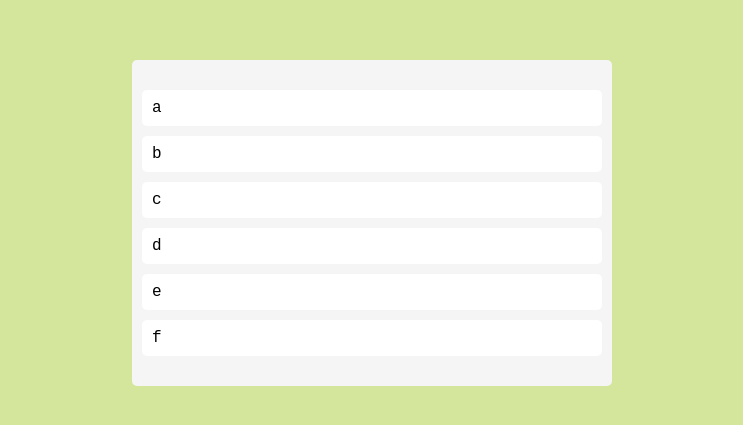
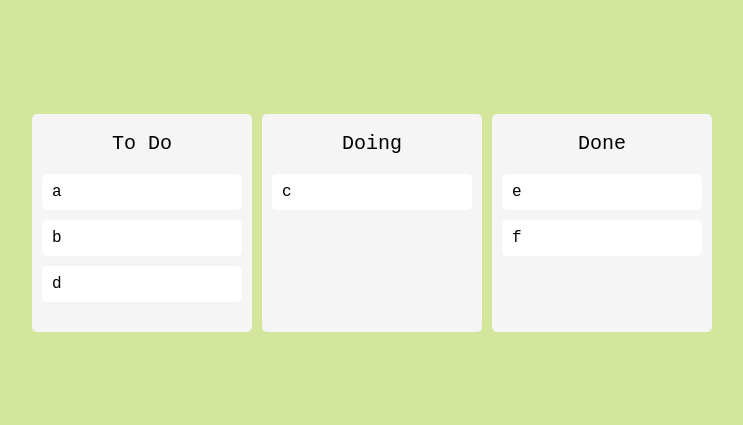
Before and after one commit to seungmin-dev/trelloApp, a React (Create React App) app: page / in a window 1280 px wide. Shown: the part 177-602 px from the top of the page, without its empty margins (268-1011 px from the left). Built offline with nearby package versions, Linux system fonts and the light colour scheme.

Commit message:
same board movement

```diff
--- a/src/App.tsx
+++ b/src/App.tsx
@@ -1,17 +1,12 @@
-import {
-  DragDropContext,
-  Draggable,
-  Droppable,
-  DropResult,
-} from "react-beautiful-dnd";
+import { DragDropContext, DropResult } from "react-beautiful-dnd";
 import { useRecoilState } from "recoil";
 import styled from "styled-components";
 import { toDoState } from "./atoms";
-import DraggableCard from "./Components/DraggableCard";
+import Board from "./Components/Board";
 
 const Wrapper = styled.div`
   display: flex;
-  max-width: 480px;
+  max-width: 680px;
   width: 100%;
   margin: 0 auto;
   justify-content: center;
@@ -22,32 +17,25 @@
 const Boards = styled.div`
   display: grid;
   width: 100%;
-  grid-template-columns: repeat(1, 1fr);
-`;
-
-const Board = styled.div`
-  padding: 20px 10px;
-  padding-top: 30px;
-  background-color: ${(props) => props.theme.boardColor};
-  border-radius: 5px;
-  min-height: 200px;
+  gap: 10px;
+  grid-template-columns: repeat(3, 1fr);
 `;
 
 const toDos = ["a", "b", "c", "d", "e", "f"];
 
 function App() {
   const [toDos, setToDos] = useRecoilState(toDoState);
-  const onDragEnd = ({ draggableId, destination, source }: DropResult) => {
-    if (!destination) return;
-
-    setToDos((oldToDos) => {
-      const toDosCopy = [...oldToDos];
-      // 1) Delete item on source.index
-      toDosCopy.splice(source.index, 1);
-      // 2) Put back the item on the destination.index
-      toDosCopy.splice(destination?.index, 0, draggableId);
-      return toDosCopy;
-    });
+  const onDragEnd = (info: DropResult) => {
+    const { destination, draggableId, source } = info;
+    if (destination?.droppableId === source.droppableId) {
+      // same board movement.
+      setToDos((allBoards) => {
+        const boardCopy = [...allBoards[source.droppableId]];
+        boardCopy.splice(source.index, 1);
+        boardCopy.splice(destination.index, 0, draggableId);
+        return { ...allBoards, [source.droppableId]: boardCopy };
+      });
+    }
   };
   return (
     <DragDropContext onDragEnd={onDragEnd}>
@@ -55,17 +43,9 @@
       {/*dragdropcontext needs children*/}
       <Wrapper>
         <Boards>
-          <Droppable droppableId="one">
-            {(magic) => (
-              <Board ref={magic.innerRef} {...magic.droppableProps}>
-                {toDos.map((toDo, index) => (
-                  <DraggableCard key={toDo} toDo={toDo} index={index} />
-                ))}
-                {magic.placeholder}{" "}
-                {/* 애니메이션이 일어나는 동안 기존의 요소 크기를 hold 해줌 */}
-              </Board>
-            )}
-          </Droppable>
+          {Object.keys(toDos).map((boardId) => (
+            <Board boardId={boardId} key={boardId} toDos={toDos[boardId]} />
+          ))}
         </Boards>
       </Wrapper>
     </DragDropContext>
--- /dev/null
+++ b/src/Components/Board.tsx
@@ -0,0 +1,40 @@
+import { Droppable } from "react-beautiful-dnd";
+import styled from "styled-components";
+import DraggableCard from "./DraggableCard";
+
+const Wrapper = styled.div`
+  padding: 20px 10px;
+  background-color: ${(props) => props.theme.boardColor};
+  border-radius: 5px;
+  min-height: 200px;
+`;
+
+const Title = styled.h3`
+  text-align: center;
+  padding-bottom: 20px;
+  font-size: 20px;
+`;
+
+interface IBoardProps {
+  toDos: string[];
+  boardId: string;
+}
+function Board({ toDos, boardId }: IBoardProps) {
+  return (
+    <Wrapper>
+      <Title>{boardId}</Title>
+      <Droppable droppableId={boardId}>
+        {(magic) => (
+          <div ref={magic.innerRef} {...magic.droppableProps}>
+            {toDos.map((toDo, index) => (
+              <DraggableCard key={toDo} toDo={toDo} index={index} />
+            ))}
+            {magic.placeholder}{" "}
+          </div>
+        )}
+      </Droppable>
+    </Wrapper>
+  );
+}
+
+export default Board;
--- a/src/atoms.tsx
+++ b/src/atoms.tsx
@@ -1,6 +1,13 @@
 import { atom, selector } from "recoil";
 
-export const toDoState = atom({
+interface IToDoState {
+  [key: string]: string[];
+}
+export const toDoState = atom<IToDoState>({
   key: "toDo",
-  default: ["a", "b", "c", "d", "e", "f"],
+  default: {
+    "To Do": ["a", "b", "d"],
+    Doing: ["c"],
+    Done: ["e", "f"],
+  },
 });
```
